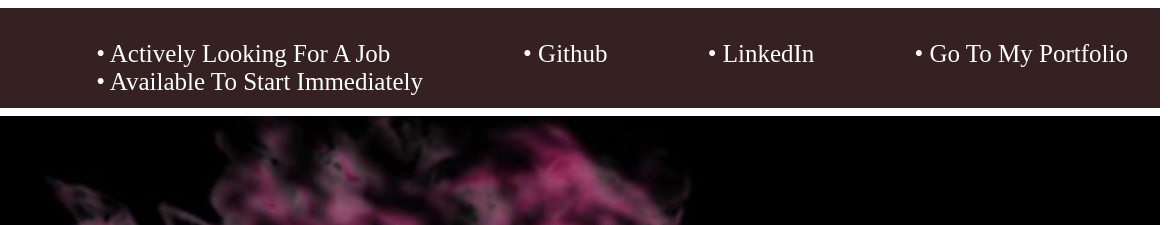
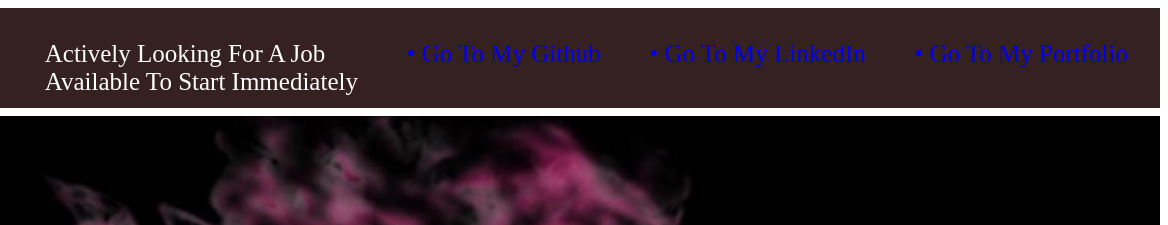
Before and after one commit to spizzleayo/My-Landing-Page, a plain HTML site: page index.html in a window 1280 px wide. Shown: the top 225 px of the page, 112-1280 px from the left. Drawn offline with Linux system fonts and the light colour scheme.

Commit message:
edit finish

```diff
--- a/index.html
+++ b/index.html
@@ -10,14 +10,14 @@
         <img src="img/img_2.png" width="100px" height="100px">
     </div>
 
-    <div class="menu"> • Actively Looking For A Job <br>
-        • Available To Start Immediately
+    <div class="menu"> Actively Looking For A Job <br>
+        Available To Start Immediately
     </div>
     <div class="menu">
-        <a href="https://github.com/spizzleayo">• Github</a>
+        <a href="https://github.com/spizzleayo">• Go To My Github</a>
     </div>
     <div class="menu">
-        <a href="https://www.linkedin.com/in/faruq-raji-0729a3225/">• LinkedIn</a>
+        <a href="https://www.linkedin.com/in/faruq-raji-0729a3225/">• Go To My LinkedIn</a>
     </div>
     <div class="menu">
         <a href="https://spizport.vercel.app"> • Go To My Portfolio</a>
--- a/style.css
+++ b/style.css
@@ -28,16 +28,8 @@ header {
  }
 
 a:link {
-    color: white;
-    text-decoration: none;
+   text-decoration: none ;
 }
-a:hover {
-    color:darkred;
-}
-a:visited {
-    color:purple;
-}
-
  h1 {
     text-align: center;
     color: azure;
```
